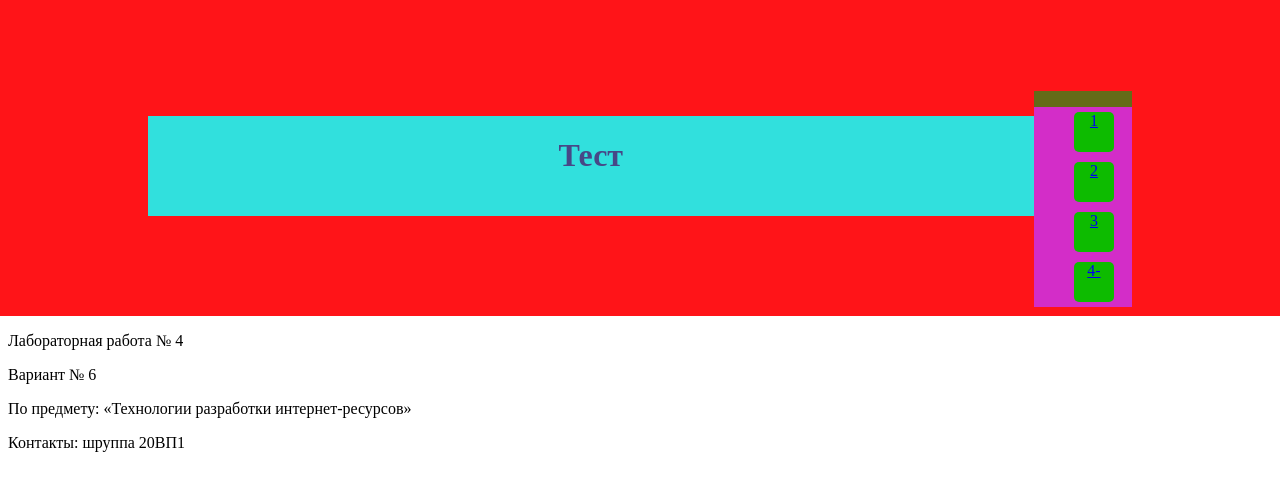
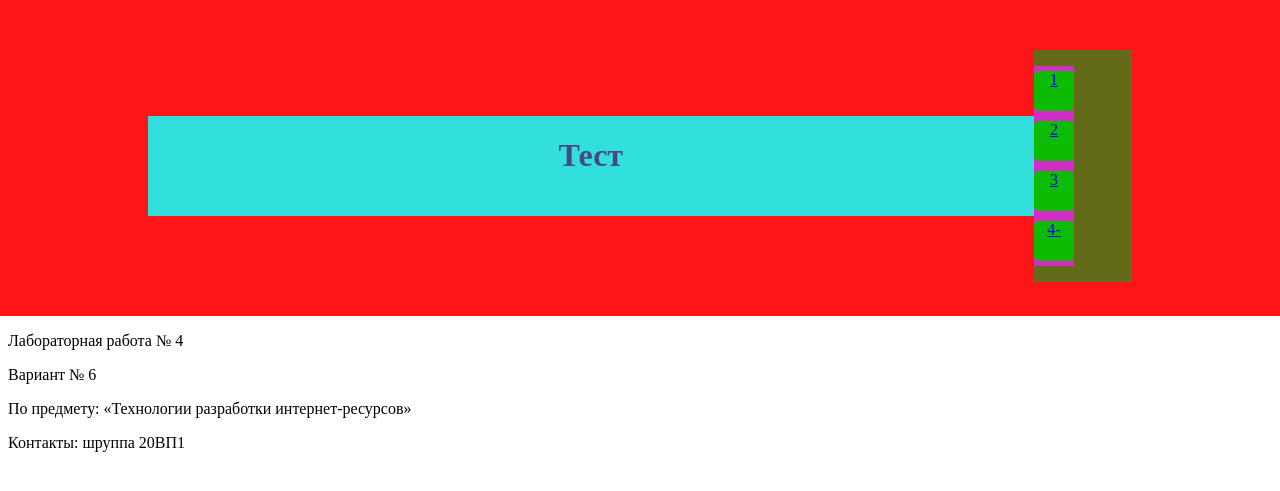
Before and after one commit to DaniinXorchenabo/PGY_2_TRIR, a PHP site: page / in a window 1280 px wide; the page is wider, and only the part inside the window is pictured. Shown: the part 75-566 px from the top of that part. Run offline with PHP 8.4, Linux system fonts and the light colour scheme.

Commit message:
пофиксил положение навигации в тесте

```diff
--- a/laba_4_1/public_html/css/main_content_stile.css
+++ b/laba_4_1/public_html/css/main_content_stile.css
@@ -25,7 +25,7 @@ main #content {
 	background-color: #31E0DD;
 	min-width: 70%;
 	max-width: 90%;
-	flex-grow: 10;
+	flex-grow: 20;
 }
 
 main #content h1{
--- a/laba_4_1/public_html/css/test_nav_stiles.css
+++ b/laba_4_1/public_html/css/test_nav_stiles.css
@@ -4,17 +4,27 @@ main .test_nav ul{
 	display: flex;
 	flex-direction: column;
 	justify-content: flex-start;
-	align-items: baseline ;
+    padding-inline-start: 0px;
+/*
+	align-items: flex-start ;
 	align-content:flex-start;
+*/
 
 }
 
 main .test_nav {
+	/*
 	width: 70px;
 	height: 150px;
+*/
 	background-color: #646B18;
-	min-width: 10%;
-	max-width: 30%;
+	text-align: left;
+	min-width: 45px;
+	flex-grow: 1;
+	display: inherit;/*
+	min-width: 40px;
+	max-width: 15%;
+*/
 }
 
 /*
```
